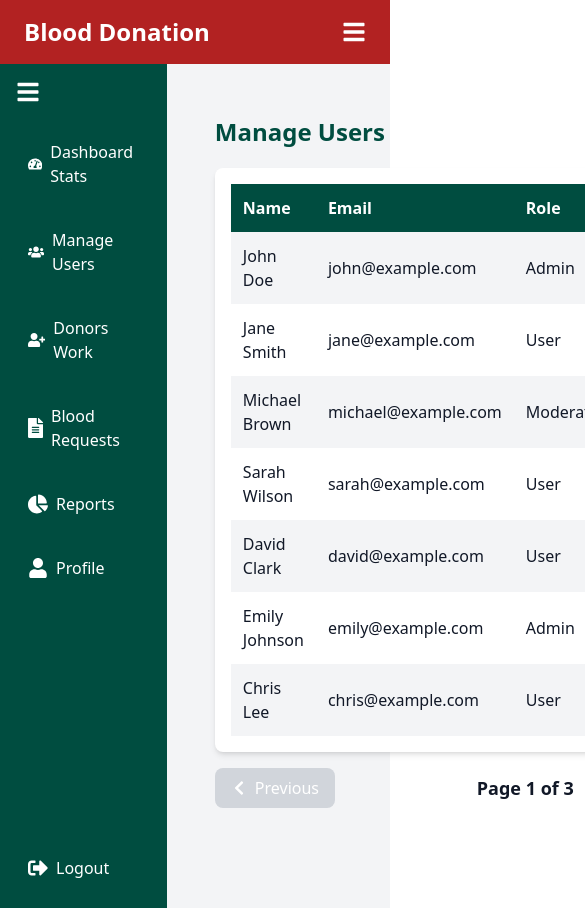
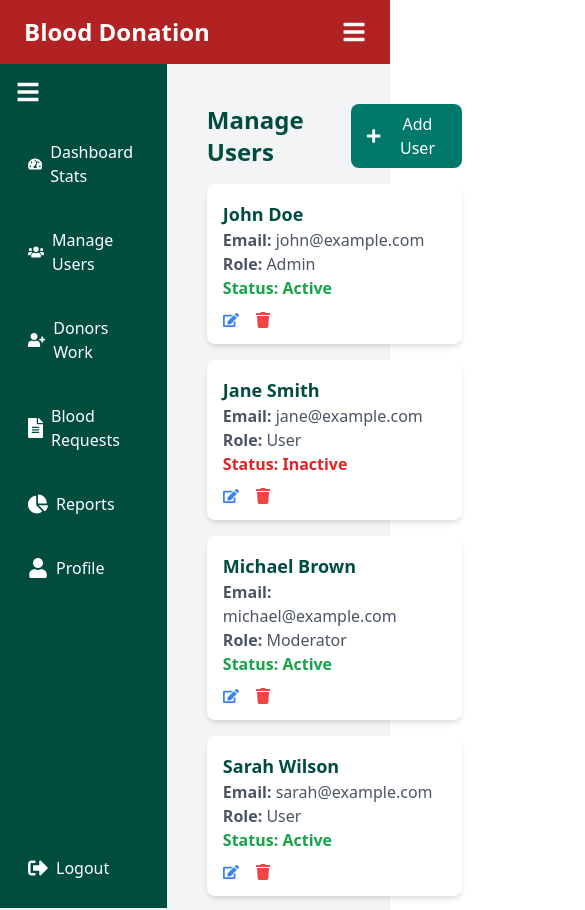
Before and after one commit to mupashirbare/Blood-donation-management, a React (Vite) app in the folder frontend/: page /admin/users in a window 390 px wide. Shown: the top 910 px of the page, 585 px wide, since content can reach past the window. Built offline with nearby package versions, Linux system fonts and the light colour scheme.

Commit message:
i was updated UsersPage.

```diff
--- a/frontend/src/pages/UsersPage.jsx
+++ b/frontend/src/pages/UsersPage.jsx
@@ -9,30 +9,18 @@ const UsersPage = () => {
     { id: 4, name: "Sarah Wilson", email: "sarah@example.com", role: "User", status: "Active" },
     { id: 5, name: "David Clark", email: "david@example.com", role: "User", status: "Inactive" },
     { id: 6, name: "Emily Johnson", email: "emily@example.com", role: "Admin", status: "Active" },
-    { id: 7, name: "Chris Lee", email: "chris@example.com", role: "User", status: "Inactive" },
-    { id: 8, name: "Sophia Martinez", email: "sophia@example.com", role: "Moderator", status: "Active" },
-    { id: 9, name: "Daniel White", email: "daniel@example.com", role: "User", status: "Active" },
-    { id: 10, name: "Olivia Harris", email: "olivia@example.com", role: "User", status: "Inactive" },
-    { id: 11, name: "Ethan Moore", email: "ethan@example.com", role: "Admin", status: "Active" },
-    { id: 12, name: "Isabella Lewis", email: "isabella@example.com", role: "User", status: "Active" },
-    { id: 13, name: "Alexander Walker", email: "alex@example.com", role: "Moderator", status: "Active" },
-    { id: 14, name: "Mia Hall", email: "mia@example.com", role: "User", status: "Inactive" },
-    { id: 15, name: "James Allen", email: "james@example.com", role: "User", status: "Active" },
   ];
 
   const [currentPage, setCurrentPage] = useState(1);
-  const usersPerPage = 7;
+  const usersPerPage = 5;
 
-  // Calculate the displayed users
+  // Pagination
   const startIndex = (currentPage - 1) * usersPerPage;
-  const endIndex = startIndex + usersPerPage;
-  const displayedUsers = usersData.slice(startIndex, endIndex);
-
-  // Pagination logic
+  const displayedUsers = usersData.slice(startIndex, startIndex + usersPerPage);
   const totalPages = Math.ceil(usersData.length / usersPerPage);
 
   return (
-    <div className="p-6">
+    <div className="p-4">
       {/* Header with Add User Button */}
       <div className="flex justify-between items-center mb-4">
         <h2 className="text-2xl font-bold text-[#004D40]">Manage Users</h2>
@@ -41,8 +29,8 @@ const UsersPage = () => {
         </button>
       </div>
 
-      {/* Table Container */}
-      <div className="overflow-x-auto bg-white shadow-md rounded-lg p-4">
+      {/* Desktop Table View */}
+      <div className="overflow-x-auto bg-white shadow-md rounded-lg p-4 hidden md:block">
         <table className="w-full border-collapse">
           <thead>
             <tr className="bg-[#004D40] text-white">
@@ -76,6 +64,28 @@ const UsersPage = () => {
         </table>
       </div>
 
+      {/* Mobile Card View */}
+      <div className="md:hidden space-y-4">
+        {displayedUsers.map((user) => (
+          <div key={user.id} className="bg-white shadow-md p-4 rounded-lg">
+            <h3 className="text-lg font-semibold text-[#004D40]">{user.name}</h3>
+            <p className="text-gray-600"><strong>Email:</strong> {user.email}</p>
+            <p className="text-gray-600"><strong>Role:</strong> {user.role}</p>
+            <p className={`font-semibold ${user.status === "Active" ? "text-green-600" : "text-red-600"}`}>
+              <strong>Status:</strong> {user.status}
+            </p>
+            <div className="flex gap-4 mt-3">
+              <button className="text-blue-500 hover:text-blue-700">
+                <FaEdit />
+              </button>
+              <button className="text-red-500 hover:text-red-700">
+                <FaTrash />
+              </button>
+            </div>
+          </div>
+        ))}
+      </div>
+
       {/* Pagination Controls */}
       <div className="flex justify-between items-center mt-4">
         <button
```
